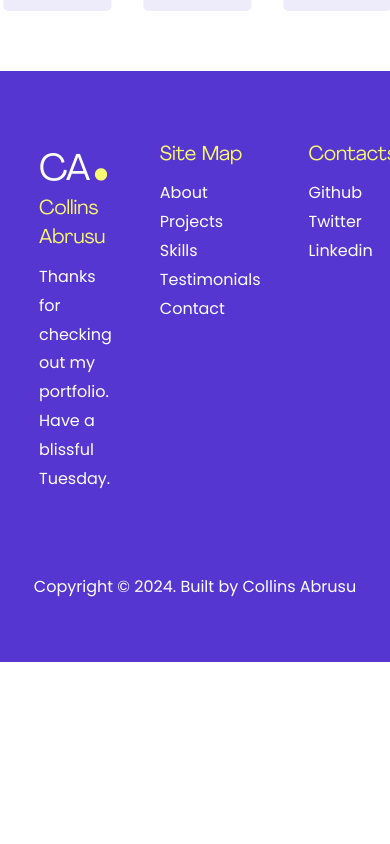
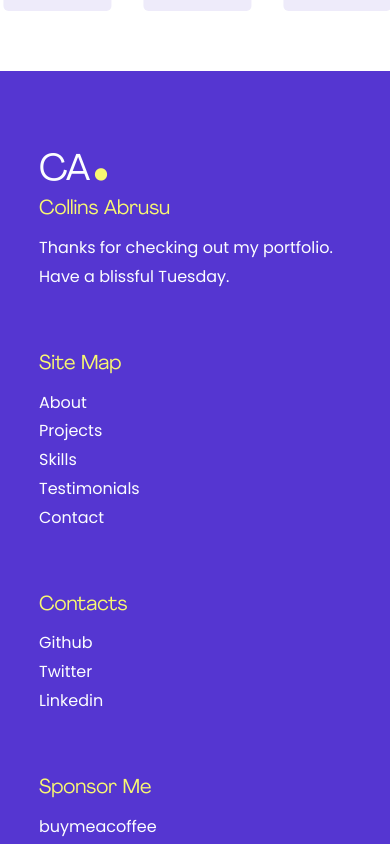
Before and after one commit to abrusu-collins/Portfolio-v7, a Next.js app: page / in a window 390 px wide. Shown: the part 6680-7524 px from the top of the page. Before the commit the page ends 7342 px from the top, so only its background shows below. Built offline with nearby package versions, Linux system fonts and the light colour scheme.

Commit message:
footer responsive

```diff
--- a/src/styles/index.css
+++ b/src/styles/index.css
@@ -369,3 +369,13 @@ footer > p {
     width: 15%;
   }
 }
+@media screen and (max-width: 897px) {
+  footer .footer {
+    grid-template-columns: 2fr 1fr;
+  }
+}
+@media screen and (max-width: 505px) {
+  footer .footer {
+    grid-template-columns: 1fr;
+  }
+}
--- a/src/styles/sass/_responsiveness.scss
+++ b/src/styles/sass/_responsiveness.scss
@@ -69,3 +69,18 @@
     }
   }
 }
+//footer responsiveness
+@media screen and (max-width: 897px) {
+  footer {
+    & .footer {
+      grid-template-columns: 2fr 1fr;
+    }
+  }
+}
+@media screen and (max-width: 505px) {
+  footer {
+    & .footer {
+      grid-template-columns: 1fr;
+    }
+  }
+}
```
